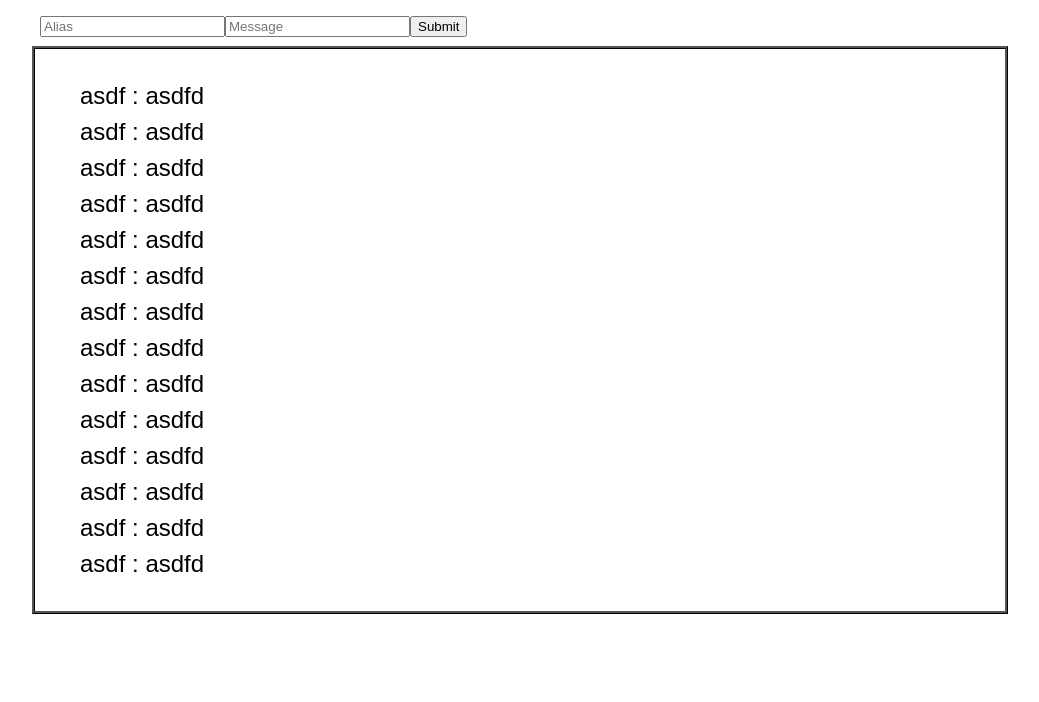
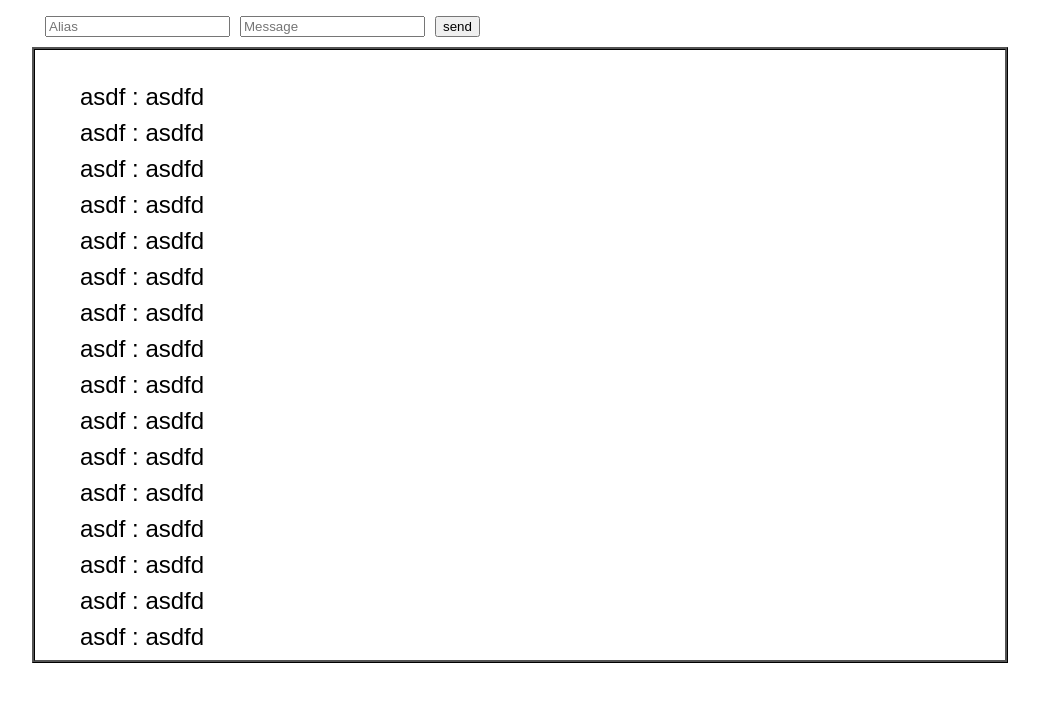
Before and after one commit to condrint/Flask-Chat-App, a React (Create React App) app in the folder client/: page / in a window 1280 px wide. Shown: the top 702 px of the page, without its empty margins (120-1159 px from the left). Built offline with nearby package versions, Linux system fonts and the light colour scheme; no server answers.

Commit message:
more css changes

```diff
--- a/client/public/index.css
+++ b/client/public/index.css
@@ -18,7 +18,7 @@ code {
   padding: 5px;
   font: 24px/36px sans-serif;
   width: 75%;
-  height: 90%;
+  height: 600px;
   overflow-y: scroll;
   overflow-x: hidden;
   margin: auto;
@@ -35,3 +35,7 @@ code {
 li {
   list-style-type: none;
 }
+
+input {
+  margin: 5px;
+}
--- a/client/src/App.js
+++ b/client/src/App.js
@@ -15,7 +15,7 @@ class App extends Component {
 
     //create state for component
     this.state ={
-      messages: [['asdf', 'asdfd'],['asdf', 'asdfd'],['asdf', 'asdfd'],['asdf', 'asdfd'],['asdf', 'asdfd'],['asdf', 'asdfd'],['asdf', 'asdfd'],['asdf', 'asdfd'],['asdf', 'asdfd'],['asdf', 'asdfd'],['asdf', 'asdfd'],['asdf', 'asdfd'],['asdf', 'asdfd'],['asdf', 'asdfd']],
+      messages: [['asdf', 'asdfd'],['asdf', 'asdfd'],['asdf', 'asdfd'],['asdf', 'asdfd'],['asdf', 'asdfd'],['asdf', 'asdfd'],['asdf', 'asdfd'],['asdf', 'asdfd'],['asdf', 'asdfd'],['asdf', 'asdfd'],['asdf', 'asdfd'],['asdf', 'asdfd'],['asdf', 'asdfd'],['asdf', 'asdfd'],['asdf', 'asdfd'],['asdf', 'asdfd'],['asdf', 'asdfd'],['asdf', 'asdfd'],['asdf', 'asdfd'],['asdf', 'asdfd'],['asdf', 'asdfd'],['asdf', 'asdfd'],['asdf', 'asdfd'],['asdf', 'asdfd'],['asdf', 'asdfd'],['asdf', 'asdfd'],['asdf', 'asdfd'],['asdf', 'asdfd']],
       alias: '',
       message: '',
     }
@@ -77,7 +77,7 @@ class App extends Component {
           <form id="chatInput" onSubmit={this.handleMessageSubmit}>
             <input type="text" placeholder="Alias" value={this.state.alias} onChange={this.handleAliasChange}/>
             <input type="text" placeholder="Message" value={this.state.message} onChange={this.handleMessageChange}/>
-            <input type="submit"/>
+            <input type="submit" value="send"/>
           </form>
         </div>
         <div id="messageWrapper">
```
